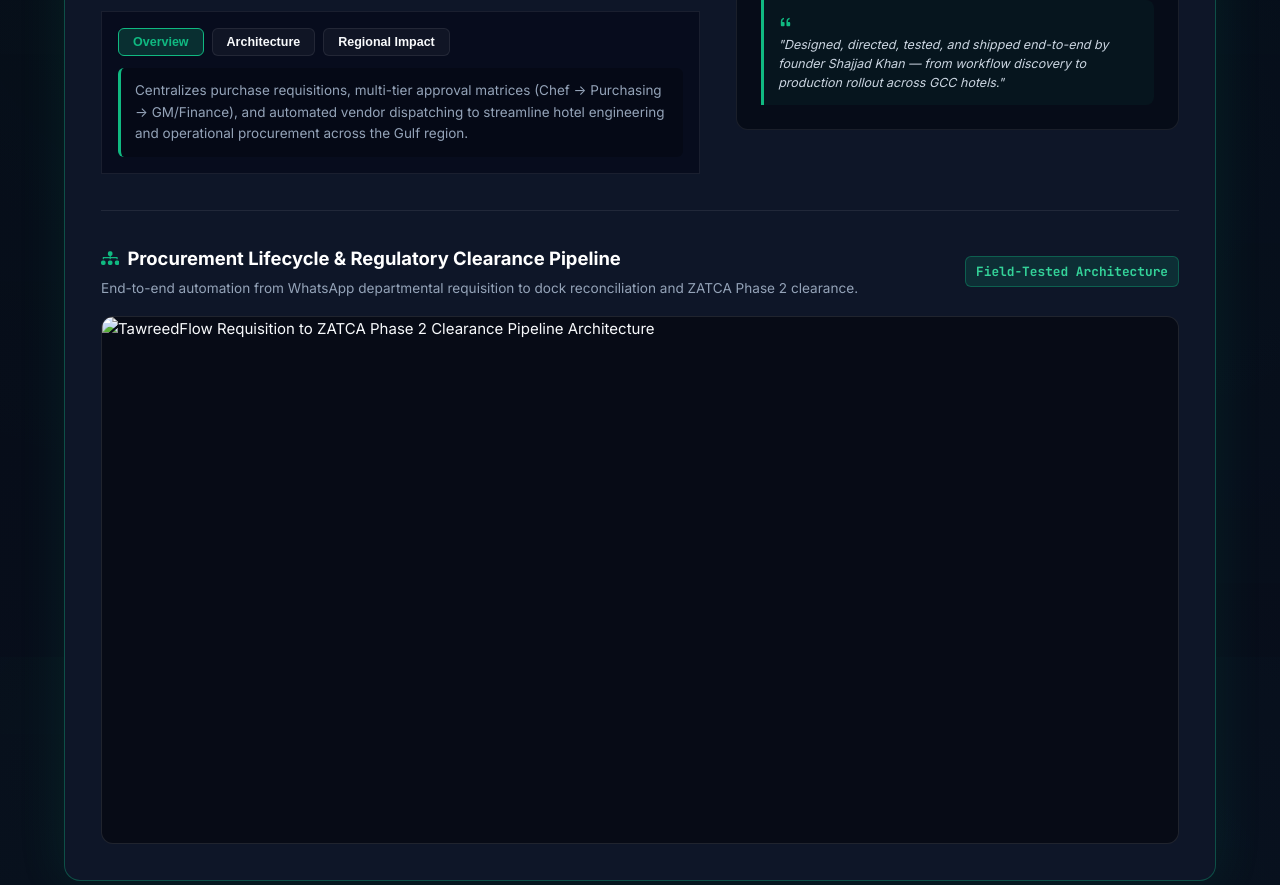
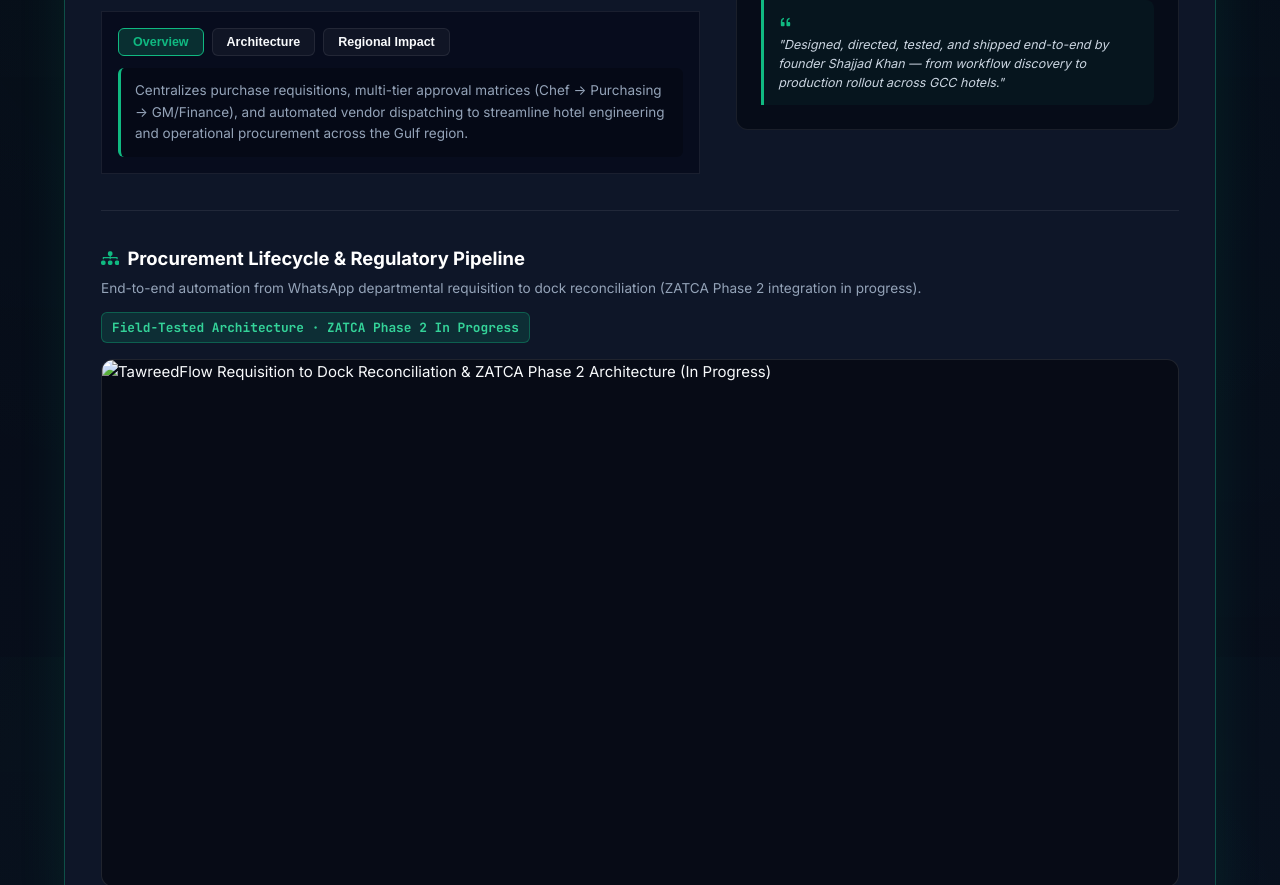
Before and after one commit to ShajjadKhan/p-portfolio, a Flask app: page / in a window 1280 px wide. Shown: the part 2543-3428 px from the top of the page. Run offline with Flask 3, Linux system fonts and the light colour scheme; some libraries are stand-ins or nearby versions.

Commit message:
Clarify ZATCA Phase 2 status as in-progress / in-development across portfolio

```diff
--- a/app.py
+++ b/app.py
@@ -232,7 +232,7 @@ def arabic_home():
 
 @app.route('/ar/work/tawreedflow')
 def arabic_case_study_tawreedflow():
-    """Arabic case study: TawreedFlow hotel procurement and ZATCA Phase 2 automation."""
+    """Arabic case study: TawreedFlow hotel procurement and ZATCA Phase 2 readiness (in progress)."""
     return render_template(
         'ar/case_study_tawreedflow.html',
         year=datetime.datetime.now().year,
--- a/templates/benchmark/gcc_hotel_procurement_report.html
+++ b/templates/benchmark/gcc_hotel_procurement_report.html
@@ -120,7 +120,7 @@
                     <tr>
                         <td><strong>ZATCA Phase 2 Clearance</strong></td>
                         <td>29% Full Compliance</td>
-                        <td>100% Native API Clearance</td>
+                        <td>Phase 2 Ready Architecture (In Progress)</td>
                         <td><span class="badge-impact">Zero Penalty Risk</span></td>
                     </tr>
                     <tr>
@@ -271,7 +271,7 @@
                     <strong>3-Way Dock Reconciliation (PO → GRN → Invoice):</strong> Mobile dock receiving tools verify physical goods against purchase orders prior to digital goods receipt note (GRN) generation, blocking unapproved invoices.
                 </li>
                 <li>
-                    <strong>Cryptographic ZATCA Phase 2 E-Invoicing:</strong> Sovereign clearance integration generates UUIDs, cryptographic hashes, and XML UBL 2.1 documents directly at invoice generation.
+                    <strong>Cryptographic ZATCA Phase 2 E-Invoicing (In Progress):</strong> Active integration pipeline for generating UUIDs, cryptographic hashes, and XML UBL 2.1 documents for Fatoora clearance.
                 </li>
             </ul>
         </div>
--- a/templates/compare/tawreedflow_vs_whatsapp.html
+++ b/templates/compare/tawreedflow_vs_whatsapp.html
@@ -177,7 +177,7 @@
                         <span class="status-cross">✕</span> High risk of non-compliant invoices, missing cryptographic hashes, and manual bookkeeping penalties.
                     </td>
                     <td class="cell-tawreed">
-                        <span class="status-check">✓</span> Turnkey alignment with ZATCA Phase 2 e-invoicing data models, UUID chaining, and structured VAT line-item compliance.
+                        <span class="status-check">✓</span> Architectural readiness and active integration for ZATCA Phase 2 data models, UUID chaining, and structured VAT line-item compliance.
                     </td>
                 </tr>
             </tbody>
--- a/templates/index.html
+++ b/templates/index.html
@@ -97,7 +97,7 @@
           "name": "Can custom builds integrate with existing ERPs, Oracle Opera, or ZATCA?",
           "acceptedAnswer": {
             "@type": "Answer",
-            "text": "Yes. We engineer compliant ZATCA Phase 2 cryptographic e-invoicing pipelines (generating signed UBL 2.1 XML and Phase 2 clearance webhooks), alongside REST, GraphQL, or database sync pipelines for systems like SAP, Oracle Opera, or custom legacy software."
+            "text": "Yes. We engineer integration pipelines for ZATCA Phase 2 cryptographic e-invoicing (generating signed UBL 2.1 XML and Phase 2 clearance webhooks currently in active rollout), alongside REST, GraphQL, or database sync pipelines for systems like SAP, Oracle Opera, or custom legacy software."
           }
         },
         {
@@ -431,20 +431,20 @@
                             <div>
                                 <h4 style="color: #ffffff; font-size: 1.15rem; margin-bottom: 4px; display: flex; align-items: center; gap: 8px;">
                                     <svg class="bi-icon text-emerald" aria-hidden="true" focusable="false"><use href="#bi-diagram-3-fill"></use></svg>
-                                    <span>Procurement Lifecycle &amp; Regulatory Clearance Pipeline</span>
+                                    <span>Procurement Lifecycle &amp; Regulatory Pipeline</span>
                                 </h4>
                                 <p style="color: #94a3b8; font-size: 0.85rem; margin: 0;">
-                                    End-to-end automation from WhatsApp departmental requisition to dock reconciliation and ZATCA Phase 2 clearance.
+                                    End-to-end automation from WhatsApp departmental requisition to dock reconciliation (ZATCA Phase 2 integration in progress).
                                 </p>
                             </div>
                             <span class="badge-status-live" style="background: rgba(16, 185, 129, 0.15); border: 1px solid rgba(16, 185, 129, 0.35); color: #34d399; font-size: 0.8rem; font-weight: 700; padding: 4px 10px; border-radius: 6px;">
-                                Field-Tested Architecture
+                                Field-Tested Architecture · ZATCA Phase 2 In Progress
                             </span>
                         </div>
 
                         <div style="border-radius: 12px; overflow: hidden; border: 1px solid rgba(255, 255, 255, 0.1); background: #070b16;">
                             <img src="{{ url_for('static', filename='images/tawreedflow-architecture.svg') }}"
-                                 alt="TawreedFlow Requisition to ZATCA Phase 2 Clearance Pipeline Architecture"
+                                 alt="TawreedFlow Requisition to Dock Reconciliation &amp; ZATCA Phase 2 Architecture (In Progress)"
                                  width="900" height="440" style="width: 100%; height: auto; display: block;" loading="lazy" decoding="async">
                         </div>
                     </div>
@@ -814,7 +814,7 @@
                         <ul class="engagement-features">
                             <li><svg class="bi-icon text-emerald" aria-hidden="true" focusable="false"><use href="#bi-check-circle-fill"></use></svg> Operational workflow mapping &amp; database schema design</li>
                             <li><svg class="bi-icon text-emerald" aria-hidden="true" focusable="false"><use href="#bi-check-circle-fill"></use></svg> Multi-tier approval hierarchies &amp; state machines</li>
-                            <li><svg class="bi-icon text-emerald" aria-hidden="true" focusable="false"><use href="#bi-check-circle-fill"></use></svg> ZATCA Phase 2 / WhatsApp Cloud API integrations</li>
+                            <li><svg class="bi-icon text-emerald" aria-hidden="true" focusable="false"><use href="#bi-check-circle-fill"></use></svg> ZATCA Phase 2 readiness (in progress) &amp; WhatsApp Cloud API integrations</li>
                             <li><svg class="bi-icon text-emerald" aria-hidden="true" focusable="false"><use href="#bi-check-circle-fill"></use></svg> Sovereign deployment on GCC Linux cloud or on-premise</li>
                             <li><svg class="bi-icon text-emerald" aria-hidden="true" focusable="false"><use href="#bi-check-circle-fill"></use></svg> 30-day post-launch warranty &amp; operational training</li>
                         </ul>
@@ -917,8 +917,8 @@
                         <div class="trust-item">
                             <div class="trust-icon text-emerald"><svg class="bi-icon" aria-hidden="true" focusable="false"><use href="#bi-file-earmark-check"></use></svg></div>
                             <div class="trust-content">
-                                <h4>ZATCA Phase 2 E-Invoicing</h4>
-                                <p>Compliant cryptographic UBL 2.1 XML generation, invoice hash chains, ECDSA signatures, and automated clearance webhooks.</p>
+                                <h4>ZATCA Phase 2 E-Invoicing (In Progress)</h4>
+                                <p>Active engineering roadmap: compliant cryptographic UBL 2.1 XML generation, invoice hash chains, ECDSA signatures, and clearance API webhooks.</p>
                             </div>
                         </div>
                     </div>
@@ -979,7 +979,7 @@
                         </summary>
                         <div class="faq-answer">
                             <p>
-                                <strong>Yes.</strong> We engineer compliant ZATCA Phase 2 cryptographic e-invoicing pipelines (generating signed UBL 2.1 XML and Phase 2 clearance webhooks), alongside REST, GraphQL, or database sync pipelines for systems like SAP, Oracle Opera, or custom legacy software.
+                                <strong>Yes.</strong> We engineer integration pipelines for ZATCA Phase 2 cryptographic e-invoicing (generating signed UBL 2.1 XML and Phase 2 clearance webhooks currently in active rollout), alongside REST, GraphQL, or database sync pipelines for systems like SAP, Oracle Opera, or custom legacy software.
                             </p>
                         </div>
                     </details>
```
Also changed, not shown: templates/ar/case_study_tawreedflow.html (+4 -4 lines), templates/ar/index.html (+7 -7 lines), templates/work/studies/tawreedflow.html (+4 -4 lines), static/images/tawreedflow-architecture.svg.
